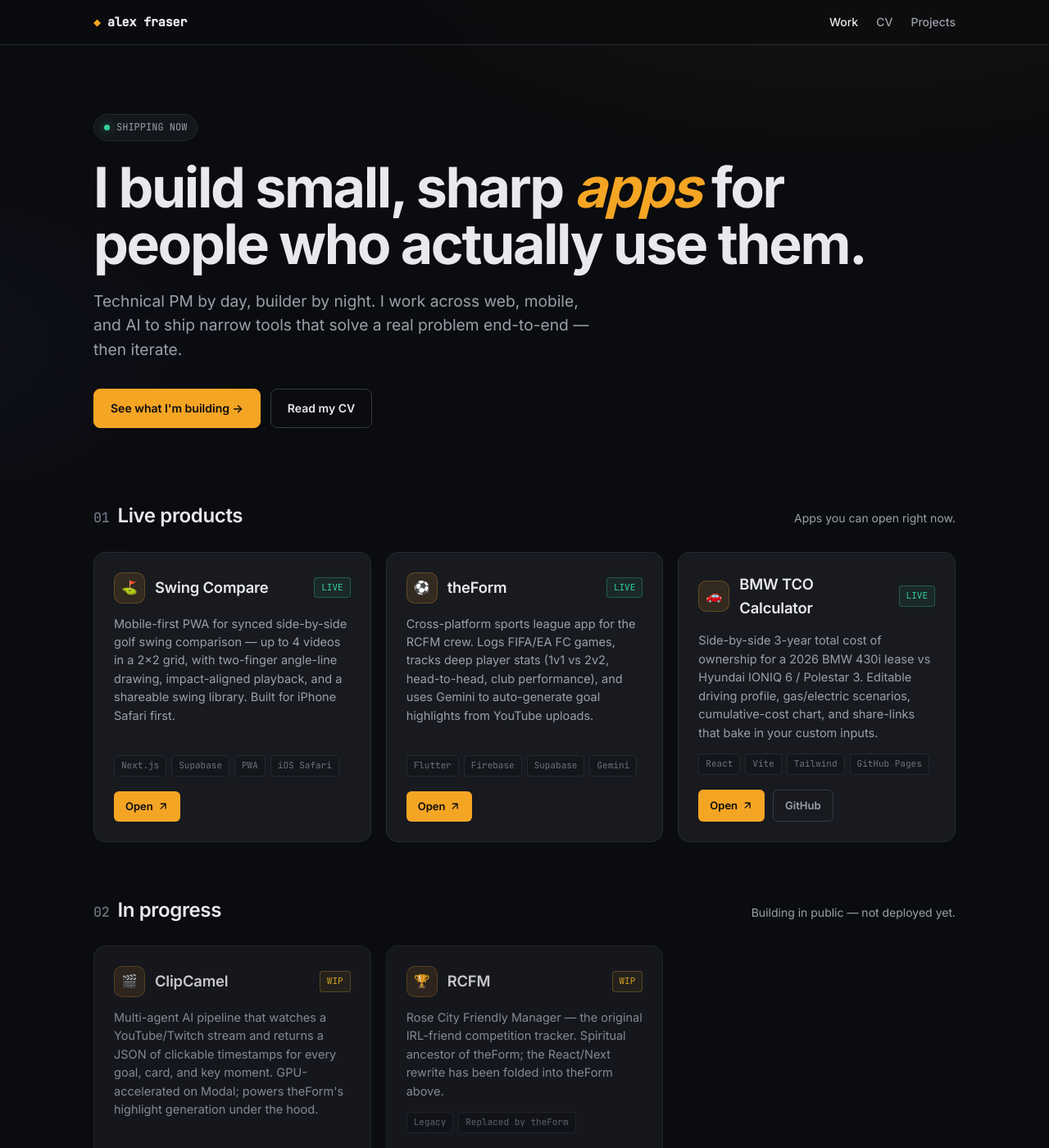
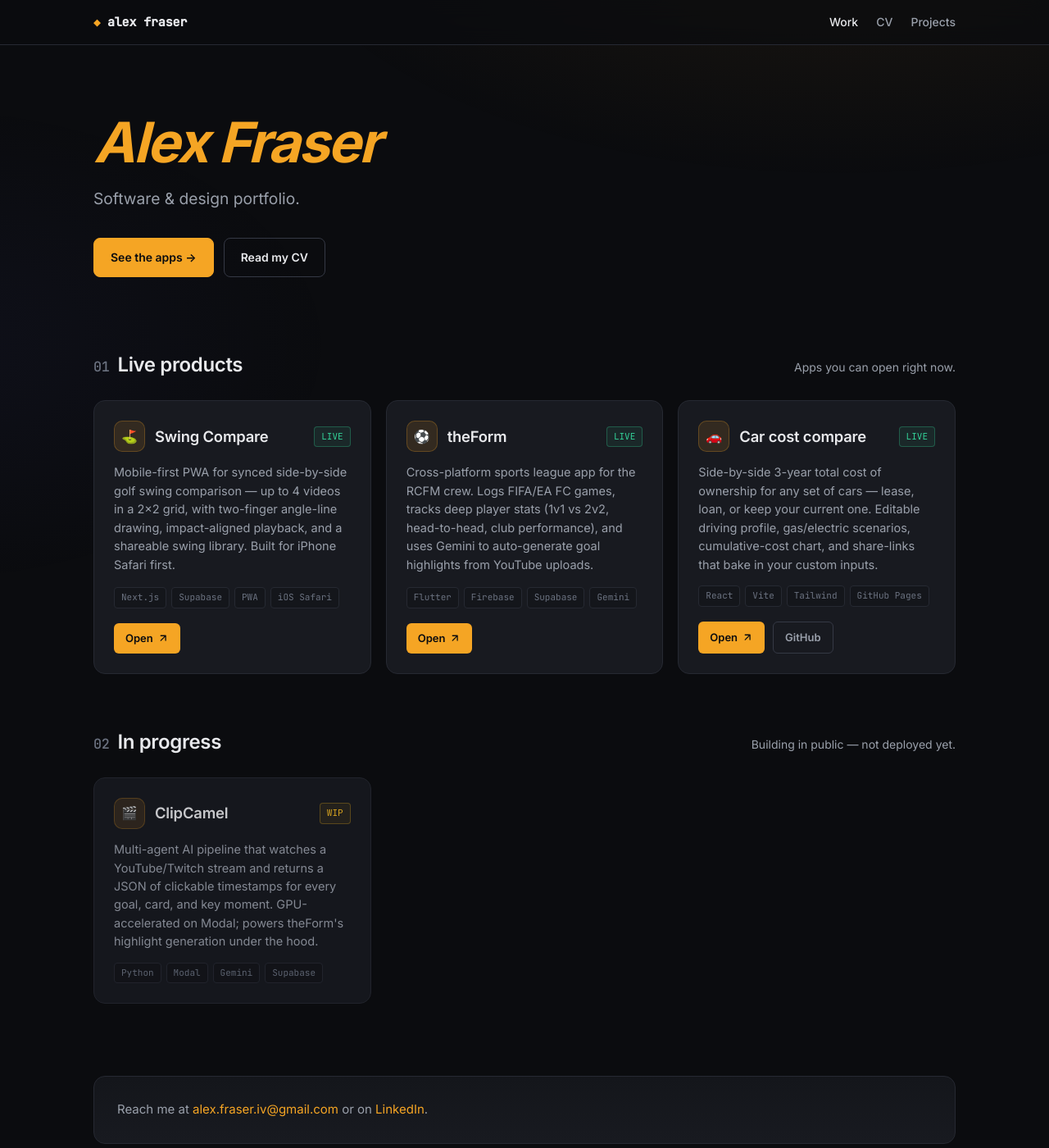
Before and after one commit to alexfraseriv/alexfraseriv.github.io, a Jekyll site: the page built from _pages/index.md, in a window 1280 px wide and 1400 px high. Shown: the whole window at 82% size. Built offline with Jekyll 4.4.1, drawn with Linux system fonts in a browser that asks for light colours; some of the changed text lies outside the part shown.

Commit message:
Simplify home, drop RCFM, point at renamed calculator
Home hero is now just the name + a neutral "Software & design
portfolio" one-liner — no aspirations or values copy. The product
cards do the talking.

The calculator repo was renamed bmw-tco-calculator → car-cost-compare;
this updates the products.yml entry, the project page slug
(/projects/bmw-tco/ → /projects/car-cost-compare/), the Tools page
shortcut, the projects "Earlier work" list, and the URL/repo links
to the new GitHub Pages address.

RCFM is removed from the products data and its project page deleted.
The "RCFM crew" mention inside theForm's description is left in
place — it's a real friend-group brand name, not the project.

```diff
--- a/_config.yml
+++ b/_config.yml
@@ -1,5 +1,5 @@
 title: Alex Fraser
-description: Alex Fraser builds focused web and mobile apps. AI tooling, sports analytics, golf coaching, and everyday-life utilities.
+description: Alex Fraser — software and design portfolio.
 baseurl: ""
 url: "https://www.alexfraser.com"
 theme: minima
--- a/_data/products.yml
+++ b/_data/products.yml
@@ -11,21 +11,15 @@ live:
     tags: ["Flutter", "Firebase", "Supabase", "Gemini"]
     url: "https://theform-6bea6.web.app"
 
-  - name: "BMW TCO Calculator"
+  - name: "Car cost compare"
     glyph: "🚗"
-    description: "Side-by-side 3-year total cost of ownership for a 2026 BMW 430i lease vs Hyundai IONIQ 6 / Polestar 3. Editable driving profile, gas/electric scenarios, cumulative-cost chart, and share-links that bake in your custom inputs."
+    description: "Side-by-side 3-year total cost of ownership for any set of cars — lease, loan, or keep your current one. Editable driving profile, gas/electric scenarios, cumulative-cost chart, and share-links that bake in your custom inputs."
     tags: ["React", "Vite", "Tailwind", "GitHub Pages"]
-    url: "https://alexfraseriv.github.io/bmw-tco-calculator/"
-    repo: "https://github.com/alexfraseriv/bmw-tco-calculator"
+    url: "https://alexfraseriv.github.io/car-cost-compare/"
+    repo: "https://github.com/alexfraseriv/car-cost-compare"
 
 wip:
   - name: "ClipCamel"
     glyph: "🎬"
     description: "Multi-agent AI pipeline that watches a YouTube/Twitch stream and returns a JSON of clickable timestamps for every goal, card, and key moment. GPU-accelerated on Modal; powers theForm's highlight generation under the hood."
     tags: ["Python", "Modal", "Gemini", "Supabase"]
-
-  - name: "RCFM"
-    glyph: "🏆"
-    description: "Rose City Friendly Manager — the original IRL-friend competition tracker. Spiritual ancestor of theForm; the React/Next rewrite has been folded into theForm above."
-    tags: ["Legacy", "Replaced by theForm"]
-    url: "/projects/rcfm/"
--- a/_layouts/home.html
+++ b/_layouts/home.html
@@ -261,11 +261,10 @@ layout: default
 </style>
 
 <section class="hero">
-    <div class="hero-eyebrow">SHIPPING NOW</div>
-    <h1>I build small, sharp <span class="accent">apps</span> for people who actually use them.</h1>
-    <p class="hero-sub">Technical PM by day, builder by night. I work across web, mobile, and AI to ship narrow tools that solve a real problem end-to-end — then iterate.</p>
+    <h1><span class="accent">Alex Fraser</span></h1>
+    <p class="hero-sub">Software &amp; design portfolio.</p>
     <div class="hero-ctas">
-        <a href="#products" class="btn btn-primary">See what I'm building →</a>
+        <a href="#products" class="btn btn-primary">See the apps →</a>
         <a href="/cv/" class="btn btn-ghost">Read my CV</a>
     </div>
 </section>
@@ -330,6 +329,5 @@ layout: default
 </section>
 
 <section class="about">
-    <p><strong>About.</strong> Technical product manager turned solo builder. Currently Director of AI at Nightingale Technology — formerly Senior PM (Data Science) at athenahealth.</p>
-    <p>I like products that respect a user's time: fast load, no signup wall, no fluff. Reach me at <a href="mailto:alex.fraser.iv@gmail.com">alex.fraser.iv@gmail.com</a> or on <a href="https://www.linkedin.com/in/alex-fraser" target="_blank" rel="noopener">LinkedIn</a>.</p>
+    <p>Reach me at <a href="mailto:alex.fraser.iv@gmail.com">alex.fraser.iv@gmail.com</a> or on <a href="https://www.linkedin.com/in/alex-fraser" target="_blank" rel="noopener">LinkedIn</a>.</p>
 </section>
--- a/_pages/index.md
+++ b/_pages/index.md
@@ -1,7 +1,7 @@
 ---
 layout: home
-title: "Alex Fraser — Builder, PM, AI Product"
-description: "Alex Fraser builds focused web and mobile apps. AI tooling, sports analytics, golf coaching, and everyday-life utilities."
+title: "Alex Fraser"
+description: "Software and design portfolio."
 permalink: /
 no_prose: true
 ---
--- a/_pages/projects/projects.md
+++ b/_pages/projects/projects.md
@@ -15,7 +15,6 @@ Everything I'm currently shipping or actively building. Live products link out t
 
 ## Earlier work
 
-- [BMW TCO Calculator](/projects/bmw-tco/) — 2026 BMW 430i vs EV total-cost-of-ownership tool. ([live](https://alexfraseriv.github.io/bmw-tco-calculator/))
+- [Car cost compare](/projects/car-cost-compare/) — side-by-side 3-year cost-of-ownership for any cars (lease, loan, or keep-current). ([live](https://alexfraseriv.github.io/car-cost-compare/))
 - [Frasernaeum](/projects/frasernaeum/) — multi-modal AI personal library / book pricing.
-- [RCFM](/projects/rcfm/) — the original IRL-friendship leaderboard. Folded into [theForm](https://theform-6bea6.web.app).
 - [DCA Buyer Bot](/projects/dcab_bot/) — automated dollar-cost-averaging bot prototype.
--- a/_pages/projects/rcfm/index.md
+++ /dev/null
@@ -1,33 +0,0 @@
----
-layout: default
-title: "RCFM"
-permalink: /projects/rcfm/
-description: "Rose City Friendly Manager — the IRL-friendship competition tracker. Now superseded by theForm."
----
-
-# RCFM
-
-**Rose City Friendly Manager**
-
----
-
-## Status: replaced by [theForm](https://theform-6bea6.web.app)
-
-RCFM started as a Streamlit prototype, then a React/Next rebuild, before becoming a proper cross-platform app. The current incarnation is **theForm** — a Flutter app for iOS, Android, web, and macOS that tracks FIFA/EA FC games, runs deep player analytics, and uses Gemini to auto-generate goal highlights from YouTube uploads.
-
-→ **[Open theForm ↗](https://theform-6bea6.web.app)**
-
----
-
-## Original concept
-
-A tool to facilitate competition amongst IRL friends — leaderboards, head-to-head, season management, and just enough structure to make casual gaming feel like a league.
-
-## What theForm adds on top
-
-- **AI highlight generation:** paste a YouTube link of a recorded game; Gemini watches the video and timestamps every goal.
-- **Head-to-head comparison:** stats side-by-side across any subset of players, with charts.
-- **Format-aware analytics:** 1v1 vs 2v2 splits, win-rates by club, performance trends over a season.
-- **Custom tactics repository:** the "Tadić" page for sharing in-game formations.
-
-Built with Flutter, Supabase (auth + data), and the Google Gemini API.
--- a/_pages/tools/tools.md
+++ b/_pages/tools/tools.md
@@ -9,4 +9,4 @@ description: "Browser-based utilities — consolidated into Projects."
 
 Small browser-based utilities now live alongside the rest of my work on the [**Projects page**](/projects/).
 
-→ [BMW TCO Calculator](/projects/bmw-tco/) — 3-year cost-of-ownership for a BMW lease vs EVs.
+→ [Car cost compare](/projects/car-cost-compare/) — 3-year cost-of-ownership for any cars (lease, loan, or keep-current).
```
Also changed, not shown: _pages/projects/bmw-tco/index.md (deleted, +0 -31 lines), _pages/projects/car-cost-compare/index.md (added, +32 -0 lines).
